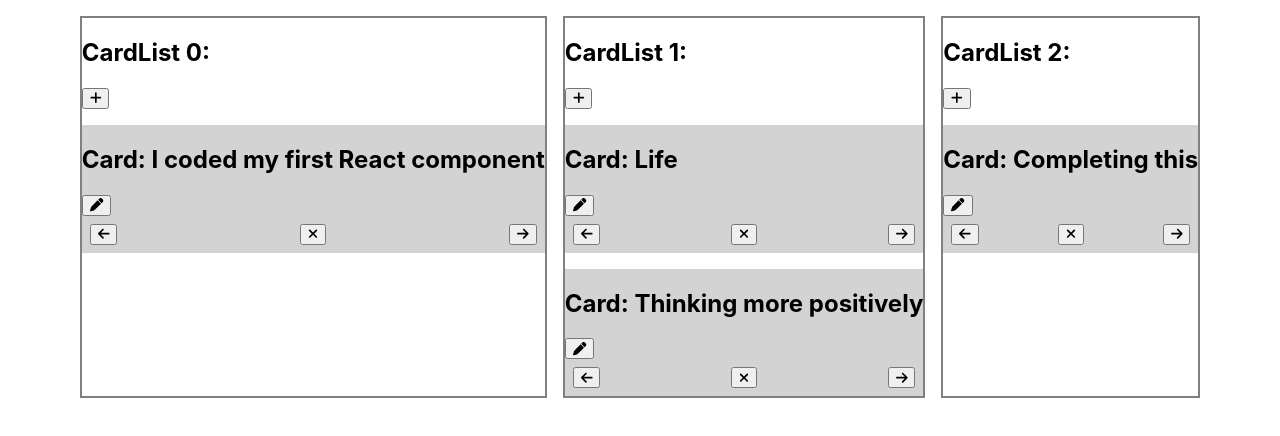
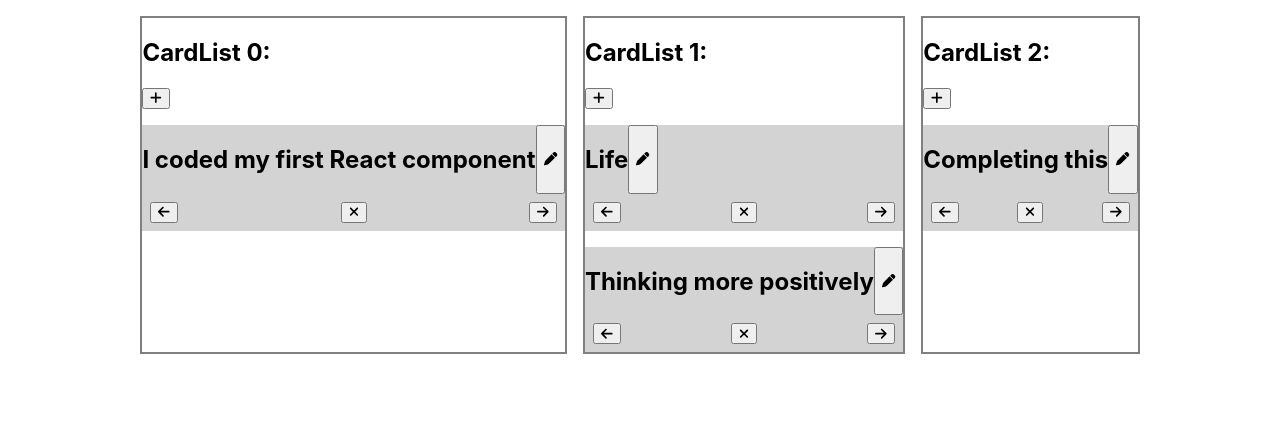
Before and after one commit to klalicki/retro-board, a React (Create React App) app: page / in a window 1280 px wide. Shown: the top 436 px of the page. Built offline with nearby package versions, Linux system fonts and the light colour scheme.

Commit message:
refactors Card edit view to use textarea instead of input:text

```diff
--- a/src/components/App/App.css
+++ b/src/components/App/App.css
@@ -25,3 +25,7 @@
   padding: 0.5rem;
   justify-content: space-between;
 }
+
+.card-header {
+  display: flex;
+}
--- a/src/components/Card/Card.jsx
+++ b/src/components/Card/Card.jsx
@@ -22,13 +22,13 @@ const Card = ({ listIndex, cardText, children, cardIndex }) => {
       <div className="card-header">
         {isEditing ? (
           <>
-            <input
-              type="text"
+            <textarea
               value={newText}
               onChange={(e) => {
                 setNewText(e.target.value);
               }}
-            />
+            ></textarea>
+
             <button type="submit">
               <FontAwesomeIcon
                 icon={faCheck}
@@ -41,7 +41,7 @@ const Card = ({ listIndex, cardText, children, cardIndex }) => {
           </>
         ) : (
           <>
-            <h2>Card: {cardData.itemText}</h2>
+            <h2>{cardData.itemText}</h2>
             <button
               onClick={() => {
                 setIsEditing(true);
```
